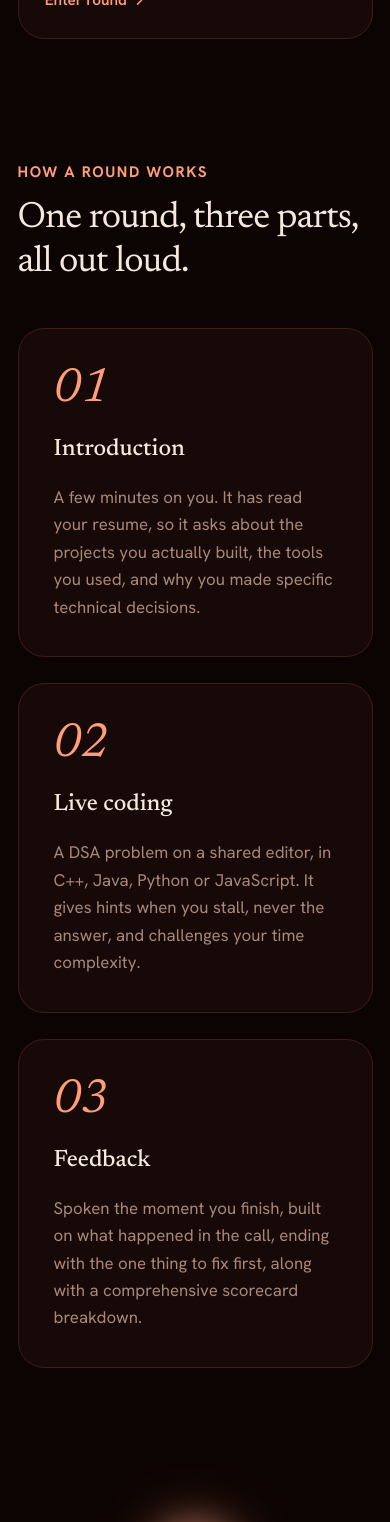
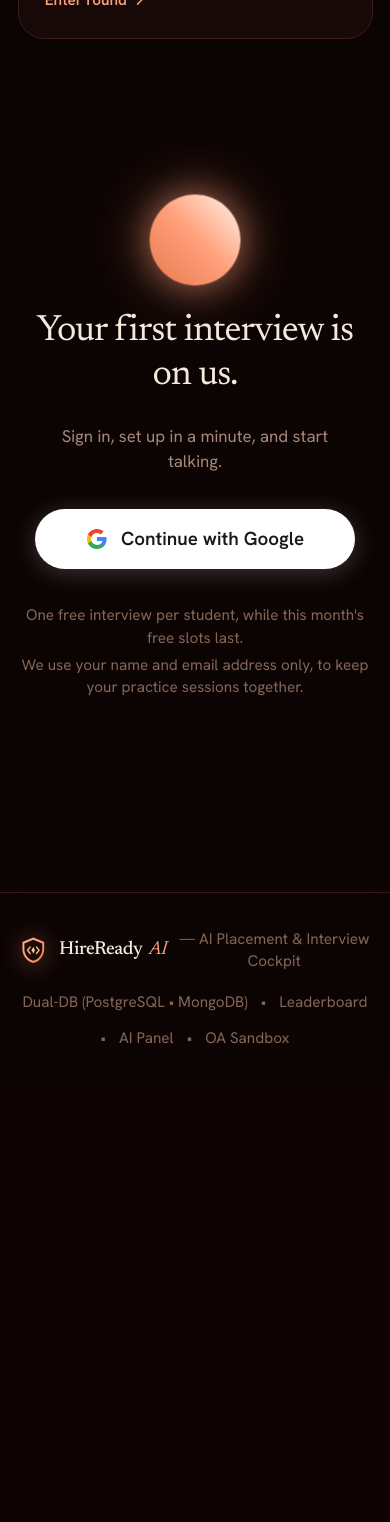
Before and after one commit to amame-aazam/Hireready-ai, a React (Vite) app in the folder client/: page / in a window 390 px wide. Shown: the part 5345-6867 px from the top of the page. After the commit the page ends 6429 px from the top, so only its background shows below. Built offline with nearby package versions, Linux system fonts and the light colour scheme; no server answers.

Commit message:
refactor: completely remove 'One round, three parts, all out loud' section from LandingPage

```diff
--- a/client/src/App.tsx
+++ b/client/src/App.tsx
@@ -42,9 +42,9 @@ const HeaderNav: React.FC = () => {
         { path: '/leaderboard', label: 'Leaderboard' },
       ]
     : [
-        { path: '/#how-it-works', label: 'How it works' },
-        { path: '/#panel', label: 'Why it feels real' },
+        { path: '/#panel', label: 'AI Panel' },
         { path: '/#pipeline', label: 'Placement Pipeline' },
+        { path: '/leaderboard', label: 'Leaderboard' },
       ];
 
   return (
--- a/client/src/pages/LandingPage.tsx
+++ b/client/src/pages/LandingPage.tsx
@@ -507,48 +507,7 @@ public:
         </div>
       </section>
 
-      {/* =========================================================================
-          4. "ONE ROUND, THREE PARTS, ALL OUT LOUD" (Screenshot 5 / Reference)
-          ========================================================================= */}
-      <section className="max-w-6xl mx-auto px-4 sm:px-6 space-y-10" id="how-it-works">
-        <div className="space-y-3">
-          <div className="text-xs uppercase tracking-widest font-bold text-[var(--theme-accent,#FF9E79)]">
-            How a round works
-          </div>
-          <h2 className="text-3xl sm:text-5xl font-serif text-[#F5E8DD] tracking-tight">
-            One round, three parts, all out loud.
-          </h2>
-        </div>
 
-        <div className="grid grid-cols-1 md:grid-cols-3 gap-6">
-          <div className="p-8 rounded-3xl bg-[#1A0B09]/85 border border-[#3E1D19] hover:border-[#5E271D] hover:bg-[#24100C] transition-all space-y-4">
-            <div className="text-4xl font-serif italic text-[var(--theme-accent,#FF9E79)]">01</div>
-            <h3 className="text-xl font-serif font-medium text-[#F5E8DD]">Introduction</h3>
-            <p className="text-sm text-[#A88879] leading-relaxed">
-              A few minutes on you. It has read your resume, so it asks about the projects you
-              actually built, the tools you used, and why you made specific technical decisions.
-            </p>
-          </div>
-
-          <div className="p-8 rounded-3xl bg-[#1A0B09]/85 border border-[#3E1D19] hover:border-[#5E271D] hover:bg-[#24100C] transition-all space-y-4">
-            <div className="text-4xl font-serif italic text-[var(--theme-accent,#FF9E79)]">02</div>
-            <h3 className="text-xl font-serif font-medium text-[#F5E8DD]">Live coding</h3>
-            <p className="text-sm text-[#A88879] leading-relaxed">
-              A DSA problem on a shared editor, in C++, Java, Python or JavaScript. It gives hints
-              when you stall, never the answer, and challenges your time complexity.
-            </p>
-          </div>
-
-          <div className="p-8 rounded-3xl bg-[#1A0B09]/85 border border-[#3E1D19] hover:border-[#5E271D] hover:bg-[#24100C] transition-all space-y-4">
-            <div className="text-4xl font-serif italic text-[var(--theme-accent,#FF9E79)]">03</div>
-            <h3 className="text-xl font-serif font-medium text-[#F5E8DD]">Feedback</h3>
-            <p className="text-sm text-[#A88879] leading-relaxed">
-              Spoken the moment you finish, built on what happened in the call, ending with the one
-              thing to fix first, along with a comprehensive scorecard breakdown.
-            </p>
-          </div>
-        </div>
-      </section>
 
       {/* =========================================================================
           5. BOTTOM PRE-FOOTER CTA SECTION (Exact match to Screenshot 3)
```
